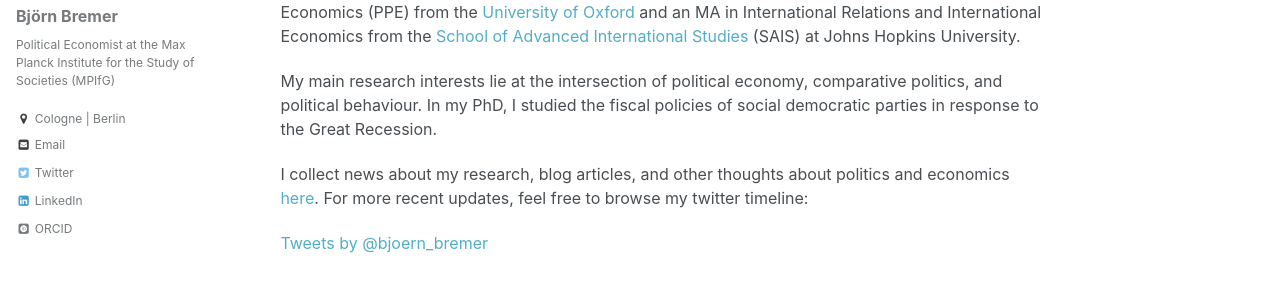
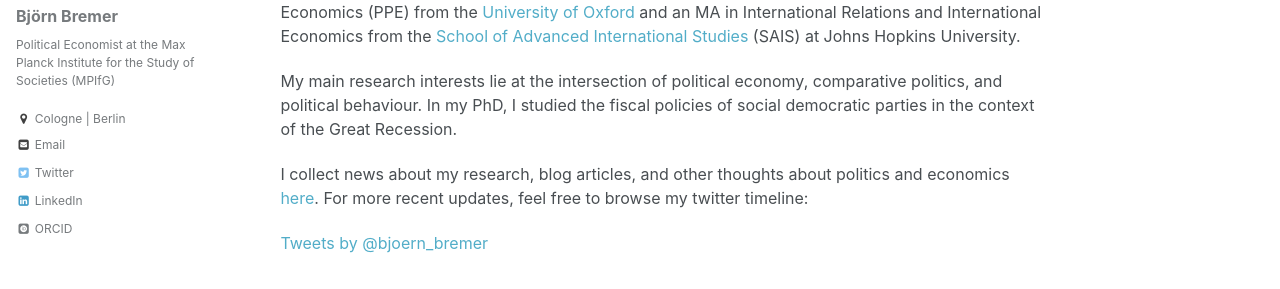
Before and after one commit to bjoernbremer/bjoernbremer.github.io, a Jekyll site: the page built from _pages/about.md, in a window 1280 px wide. Shown: the part 283-572 px from the top of the page. Built offline with Jekyll 4.4.1, drawn with Linux system fonts in a browser that asks for light colours; some web fonts are replaced; comment, search, counter and statistics services are not loaded.

Commit message:
update website

```diff
--- a/_pages/about.md
+++ b/_pages/about.md
@@ -12,7 +12,7 @@ I am a Senior Researcher in Comparative and International Political Economy at t
 
 Prior to my Ph.D., I studied at [UWC Atlantic College](http://www.atlanticcollege.org/) and obtained a BA in Philosophy, Politics, and Economics (PPE) from the [University of Oxford](http://www.ox.ac.uk/) and an MA in International Relations and International Economics from the [School of Advanced International Studies](https://www.sais-jhu.edu/) (SAIS) at Johns Hopkins University.
 
-My main research interests lie at the intersection of political economy, comparative politics, and political behaviour. In my PhD, I studied the fiscal policies of social democratic parties in response to the Great Recession.
+My main research interests lie at the intersection of political economy, comparative politics, and political behaviour. In my PhD, I studied the fiscal policies of social democratic parties in the context of the Great Recession.
 
 I collect news about my research, blog articles, and other thoughts about politics and economics [here]({{ site.url }}/blog). For more recent updates, feel free to browse my twitter timeline:
 
```
Also changed, not shown: _pages/publications.md (+1 -1 lines), _pages/teaching.md (+1 -0 lines).
